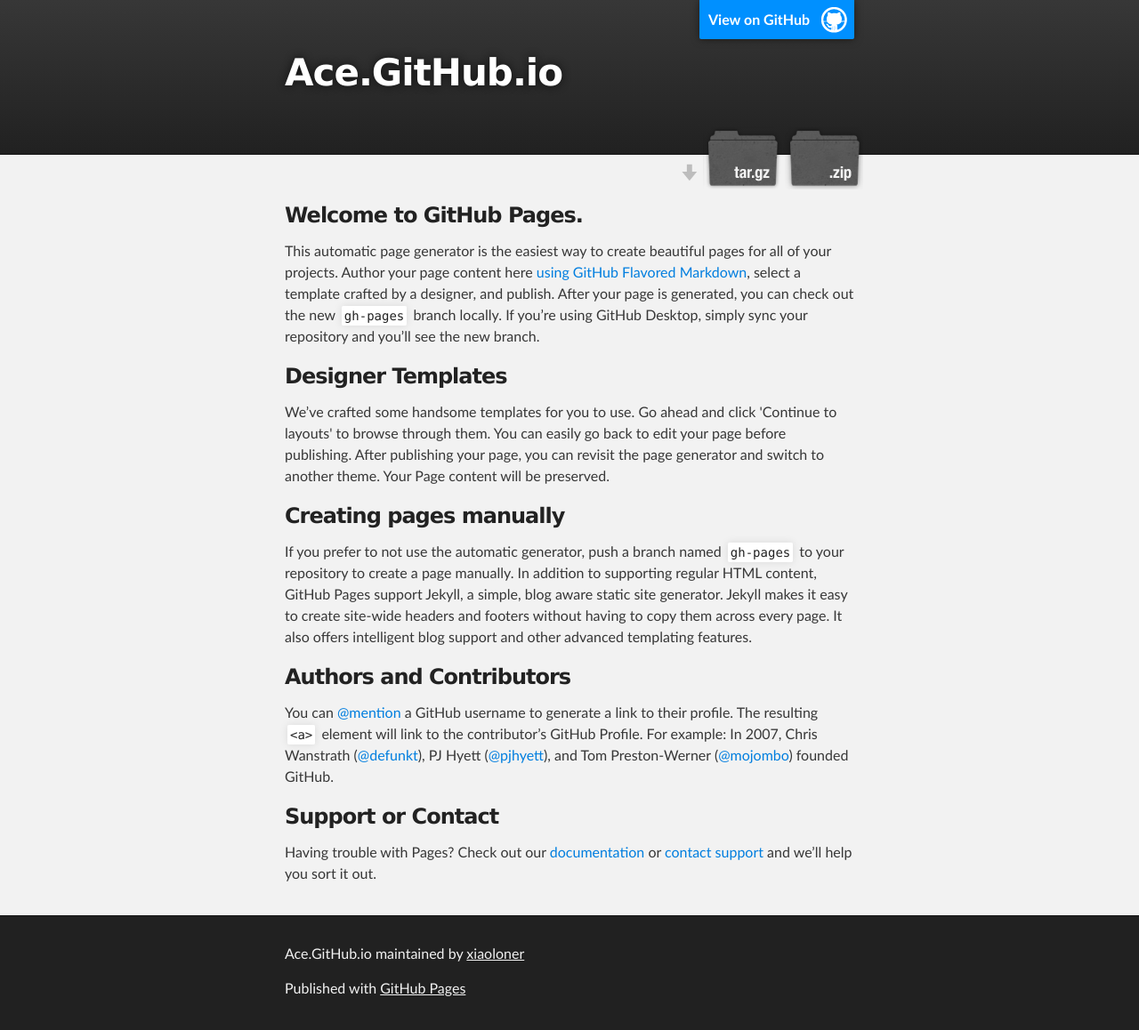
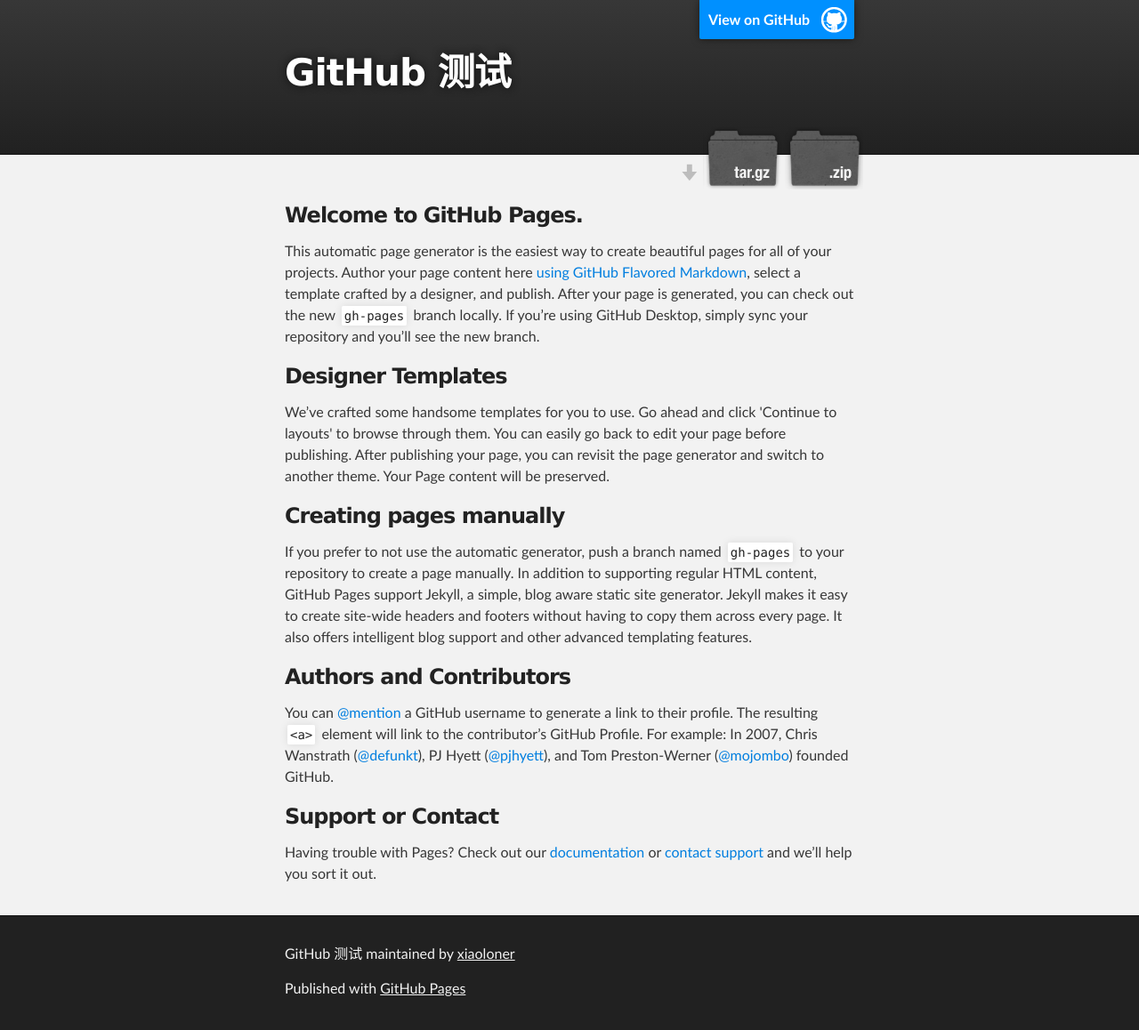
Before and after one commit to xiaoloner/ace.github.io, a plain HTML site: page index.html in a window 1280 px wide. Shown: the whole page at 89% size. Drawn offline with Linux system fonts and the light colour scheme.

```diff
--- a/index.html
+++ b/index.html
@@ -4,11 +4,11 @@
   <head>
     <meta charset='utf-8'>
     <meta http-equiv="X-UA-Compatible" content="chrome=1">
-    <meta name="description" content="Ace.GitHub.io : ">
+    <meta name="description" content="GitHub 测试 : ">
 
     <link rel="stylesheet" type="text/css" media="screen" href="stylesheets/stylesheet.css">
 
-    <title>Ace.GitHub.io</title>
+    <title>GitHub 测试</title>
   </head>
 
   <body>
@@ -16,14 +16,14 @@
     <!-- HEADER -->
     <div id="header_wrap" class="outer">
         <header class="inner">
-          <a id="forkme_banner" href="https://github.com/xiaoloner/ace.github.io">View on GitHub</a>
+          <a id="forkme_banner" href="https://github.com/xiaoloner/test">View on GitHub</a>
 
-          <h1 id="project_title">Ace.GitHub.io</h1>
+          <h1 id="project_title">GitHub 测试</h1>
           <h2 id="project_tagline"></h2>
 
             <section id="downloads">
-              <a class="zip_download_link" href="https://github.com/xiaoloner/ace.github.io/zipball/master">Download this project as a .zip file</a>
-              <a class="tar_download_link" href="https://github.com/xiaoloner/ace.github.io/tarball/master">Download this project as a tar.gz file</a>
+              <a class="zip_download_link" href="https://github.com/xiaoloner/test/zipball/master">Download this project as a .zip file</a>
+              <a class="tar_download_link" href="https://github.com/xiaoloner/test/tarball/master">Download this project as a tar.gz file</a>
             </section>
         </header>
     </div>
@@ -61,7 +61,7 @@
     <!-- FOOTER  -->
     <div id="footer_wrap" class="outer">
       <footer class="inner">
-        <p class="copyright">Ace.GitHub.io maintained by <a href="https://github.com/xiaoloner">xiaoloner</a></p>
+        <p class="copyright">GitHub 测试 maintained by <a href="https://github.com/xiaoloner">xiaoloner</a></p>
         <p>Published with <a href="https://pages.github.com">GitHub Pages</a></p>
       </footer>
     </div>
```
Also changed, not shown: params.json (+1 -1 lines).
